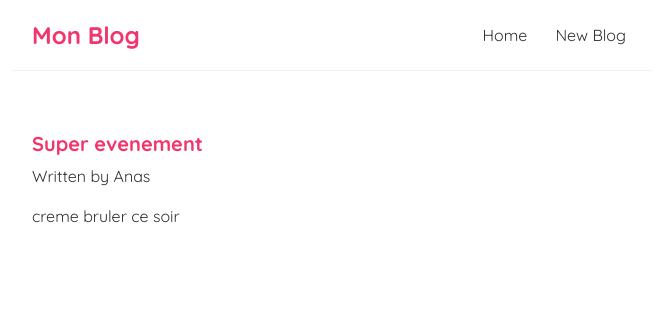
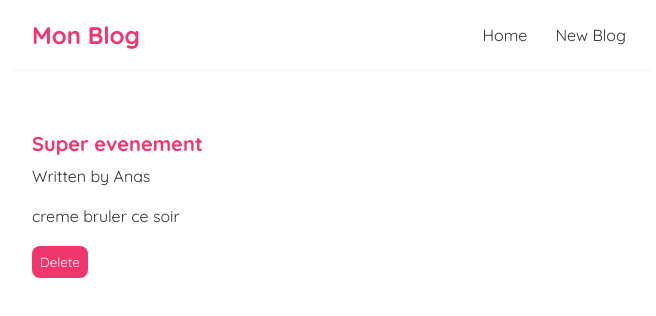
Before and after one commit to anasZabili/tuto_tnn_react_2020, a React (Create React App) app: page /blogs/1 in a window 1280 px wide. Shown: the top 316 px of the page, without its empty margins (308-964 px from the left). Built offline with nearby package versions, Linux system fonts and the light colour scheme; data requests are answered from the project's data file; the HTML template or start-up script is replaced by a standard one.

Commit message:
lesson 31

```diff
--- a/src/BlogDetails.jsx
+++ b/src/BlogDetails.jsx
@@ -1,12 +1,19 @@
-import { useParams } from "react-router";
+import { useParams, useHistory } from "react-router";
 import useFetch from "./useFetch";
 
 const BlogDetails = () => {
   const { id } = useParams();
+  const history = useHistory();
   const { data: blog, error, isPending } = useFetch(
     "http://localhost:8000/blogs/" + id
   );
-
+  const handleClick = () => {
+    fetch("http://localhost:8000/blogs/" + blog.id, {
+      method: "DELETE",
+    }).then(() => {
+      history.push("/");
+    });
+  };
   return (
     <div className="blog-details">
       {isPending && <div>Loading...</div>}
@@ -16,6 +23,7 @@
           <h2>{blog.title}</h2>
           <p>Written by {blog.author}</p>
           <div>{blog.body}</div>
+          <button onClick={handleClick}>Delete</button>
         </article>
       )}
     </div>
```
